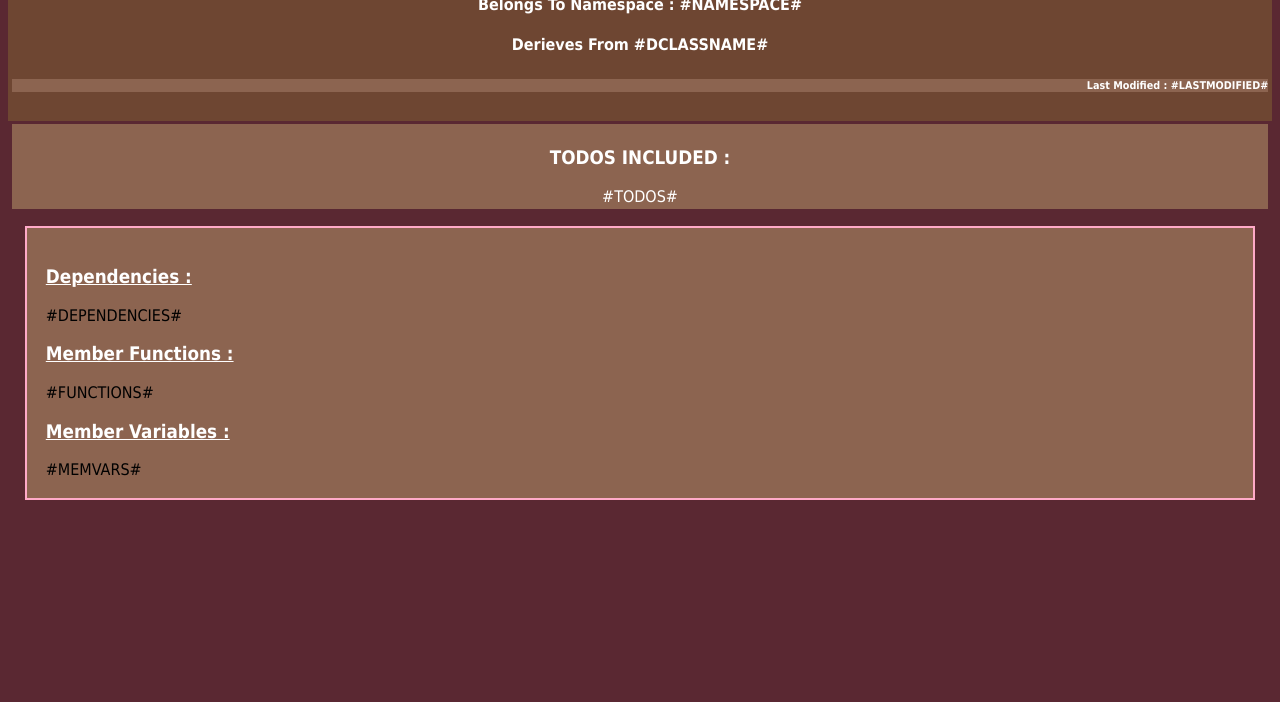
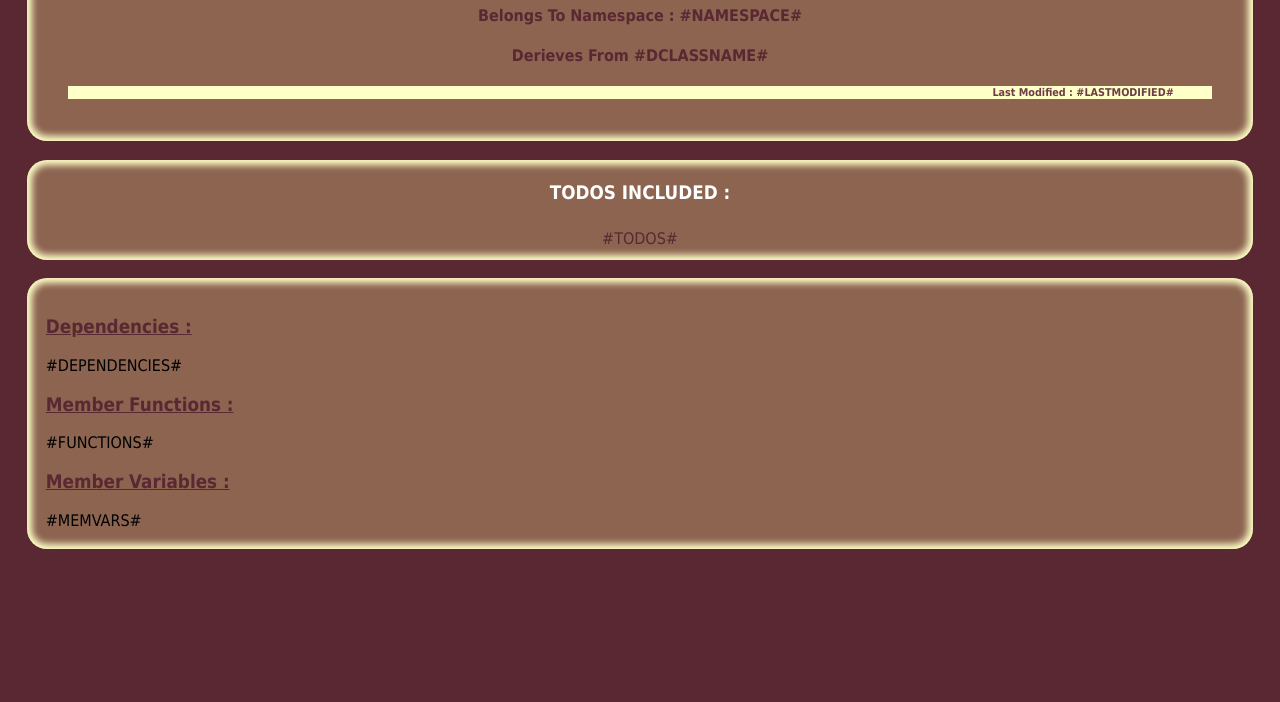
Before and after one commit to josephbk117/Code-Summarizer, a plain HTML site: page Example Program/Program/Res/Templates/Timber Wood.html in a window 1280 px wide. Shown: the part 98-800 px from the top of the page. Drawn offline with Linux system fonts and the light colour scheme.

Commit message:
new example

```diff
--- a/Example Program/Program/Res/Templates/Timber Wood.html
+++ b/Example Program/Program/Res/Templates/Timber Wood.html
@@ -3,25 +3,25 @@
     <title>#FILENAME#</title>
   </head>
   <body style="background-color: rgb(90, 40, 50); font-family : Tahoma;">
-    <div style="background-color: rgb(110, 70, 50) ;margin: 0cm 0cm 0cm 0cm;
+    <div style="margin: 0.5cm 0.5cm 0.5cm 0.5cm;background-color: rgb(140, 100, 80) ;border-radius: 20px;box-shadow: inset 0 0 7px 5px rgb(255,255,200);
     padding: 0.1cm 0.1cm 0.1cm 0.1cm;">
-      <h1 align="center" style = "color : rgb(255,255,255);">Class #CLASSNAME#</h1>
-      <h4 align="center" style = "color : rgb(255,255,255);">Belongs To Namespace : #NAMESPACE#</h4>
-      <h4 align="center" style = "color : rgb(255,255,255);">Derieves From #DCLASSNAME#</h4>
-      <h6 align="right" style = "color : rgb(255,255,255); background-color: rgb(140, 100, 80);">Last Modified : #LASTMODIFIED#</h6>
+      <h1 align="center" style = "color : rgb(90, 40, 50);">Class #CLASSNAME#</h1>
+      <h4 align="center" style = "color : rgb(90, 40, 50);">Belongs To Namespace : #NAMESPACE#</h4>
+      <h4 align="center" style = "color : rgb(90, 40, 50);">Derieves From #DCLASSNAME#</h4>
+      <h6 align="right" style = "color : rgb(110, 60, 70); background-color: rgb(255,255,200); margin: 0cm 1cm 1cm 1cm;padding: 0cm 1cm 0cm 1cm;">Last Modified : #LASTMODIFIED#</h6>
   </div>
-  <div align = "center" style="padding:0.1cm 0.1cm 0.1cm 0.1cm; background-color: rgb(140, 100, 80);margin: 0.1cm 0.1cm 0.1cm 0.1cm;">
+  <div align = "center" style="box-shadow: inset 0 0 7px 5px rgb(255,255,200); border-radius: 20px ;padding:0.1cm 0.1cm 0.1cm 0.1cm; background-color: rgb(140, 100, 80);margin: 0.5cm 0.5cm 0.5cm 0.5cm;">
       <h3 align = "center "style = "color : rgb(255,255,255);">TODOS INCLUDED : </h3>
-      <div style="color: rgb(255,255,255); margin: 0cm 0cm 0cm 0cm; padding: 0cm 0cm 0cm 0cm">
+      <div style="color: rgb(90, 40, 50); margin: 0cm 0cm 0cm 0cm; padding: 0.2cm 0.2cm 0.2cm 0.2cm">
       #TODOS#
     </div>
   </div>
-  <div style="background-color: rgb(140, 100, 80); outline-style: solid; outline-color: rgb(255,170,200) ; outline-width : 2px ;padding: 0.5cm 0.5cm 0.5cm 0.5cm; margin: 0.5cm 0.5cm 0.5cm 0.5cm;">
-      <h3 style = "color : rgb(255,255,255)"><u>Dependencies :</u></h3>
+  <div style=" box-shadow: inset 0 0 7px 5px rgb(255,255,200);border-radius: 20px;background-color: rgb(140, 100, 80);padding: 0.5cm 0.5cm 0.5cm 0.5cm; margin: 0.5cm 0.5cm 0.5cm 0.5cm;">
+      <h3 style = "color : rgb(90, 40, 50)"><u>Dependencies :</u></h3>
       #DEPENDENCIES#
-      <h3 style = "color : rgb(255,255,255)"><u>Member Functions :</u></h3>
+      <h3 style = "color : rgb(90, 40, 50)"><u>Member Functions :</u></h3>
       #FUNCTIONS#
-      <h3 style = "color : rgb(255,255,255)"><u>Member Variables :</u></h3>
+      <h3 style = "color : rgb(90, 40, 50)"><u>Member Variables :</u></h3>
       #MEMVARS#
   </div>
   </body>
```
Also changed, not shown: Example Program/Program/Res/Templates/Lemon Zest.html (added, +34 -0 lines), 3 other files.
